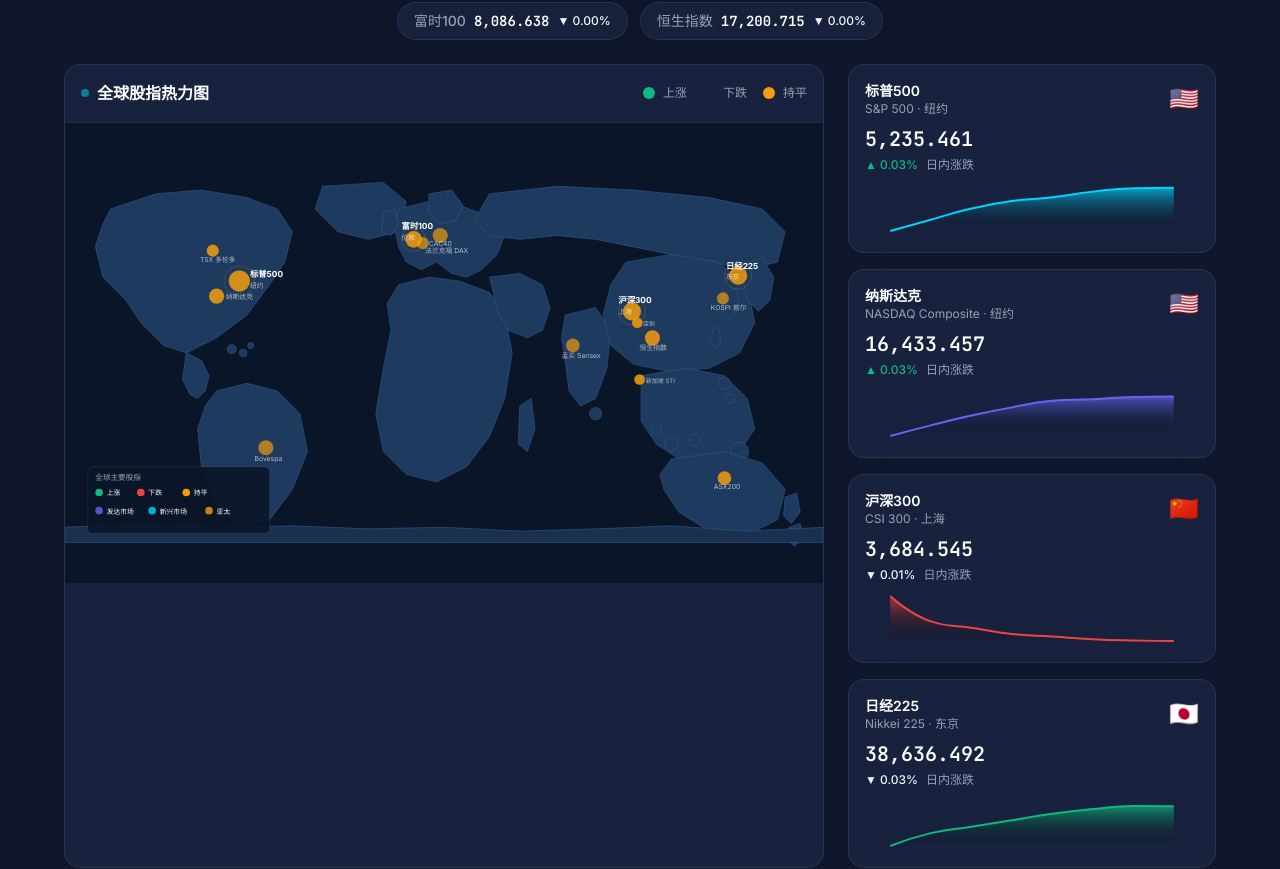
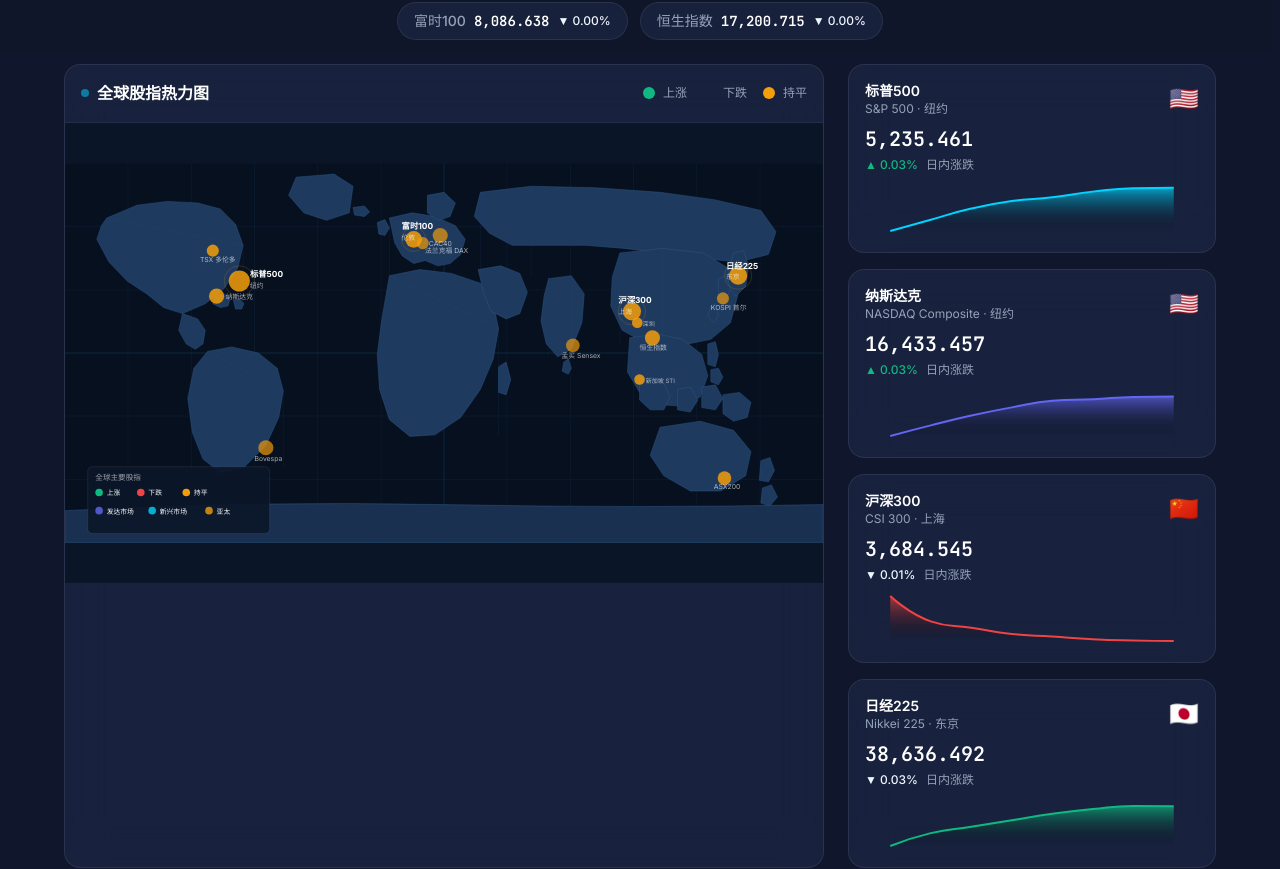
Before and after one commit to Alexbaoyc/nuevostec-web, a Nuxt app: page / in a window 1280 px wide. Shown: the part 4520-5389 px from the top of the page. Built offline with nearby package versions, Linux system fonts and the light colour scheme.

Commit message:
feat: 世界地图优化+移除涨跌幅对比图

```diff
--- a/components/TradeMap.vue
+++ b/components/TradeMap.vue
@@ -42,47 +42,80 @@
           </div>
           <div class="relative bg-[#0a1628]">
             <svg viewBox="0 0 1000 500" class="w-full h-[380px] lg:h-[460px]" xmlns="http://www.w3.org/2000/svg">
-              <rect width="1000" height="500" fill="#0a1628"/>
-              <g fill="#1e3a5f" stroke="#2d5a8a" stroke-width="0.8">
-                <path d="M340,30 L420,25 L450,50 L440,90 L400,100 L360,90 L330,60 Z"/>
-                <path d="M60,60 L120,40 L180,35 L240,45 L280,60 L300,90 L290,130 L270,160 L240,200 L200,230 L160,250 L130,240 L100,210 L80,180 L50,150 L40,110 L50,80 Z"/>
-                <path d="M160,250 L180,260 L190,280 L185,300 L175,310 L165,305 L155,285 Z"/>
-                <path d="M200,300 L240,290 L280,300 L310,330 L320,380 L300,430 L270,470 L230,480 L200,450 L180,400 L175,350 L185,320 Z"/>
-                <circle cx="220" cy="245" r="6" fill="#1e3a5f"/>
-                <circle cx="235" cy="250" r="5" fill="#1e3a5f"/>
-                <circle cx="245" cy="240" r="4" fill="#1e3a5f"/>
-                <path d="M440,60 L480,50 L520,55 L560,70 L580,95 L570,120 L550,140 L530,150 L510,145 L490,130 L470,140 L450,130 L440,110 L435,85 Z"/>
-                <path d="M420,65 L435,60 L440,80 L430,95 L418,90 Z"/>
-                <path d="M480,40 L510,35 L525,55 L515,75 L495,80 L480,65 Z"/>
-                <path d="M440,160 L480,150 L520,155 L560,170 L580,200 L590,250 L580,310 L560,360 L530,400 L490,420 L450,410 L420,380 L410,330 L420,270 L430,220 L425,185 Z"/>
-                <path d="M600,320 L615,310 L620,350 L610,380 L598,370 Z"/>
-                <path d="M560,150 L600,145 L630,160 L640,190 L630,220 L610,230 L585,220 L570,195 L565,170 Z"/>
-                <path d="M660,200 L700,190 L720,220 L715,270 L700,310 L680,320 L665,300 L660,260 L655,230 Z"/>
-                <circle cx="700" cy="330" r="8" fill="#1e3a5f"/>
-                <path d="M560,40 L650,30 L750,35 L850,45 L920,60 L950,90 L940,130 L900,140 L850,130 L800,120 L750,110 L700,100 L650,95 L600,100 L560,95 L540,75 Z"/>
-                <path d="M740,130 L800,120 L860,130 L900,160 L910,210 L890,250 L850,270 L800,275 L750,265 L720,240 L710,200 L720,160 Z"/>
-                <path d="M900,130 L920,125 L935,150 L930,180 L915,195 L900,180 L895,155 Z"/>
-                <path d="M870,170 L885,165 L890,190 L878,205 L868,195 Z"/>
-                <path d="M855,220 L862,215 L865,235 L858,245 L850,235 Z"/>
-                <path d="M760,280 L820,270 L870,280 L900,310 L910,350 L890,380 L850,395 L810,390 L780,370 L760,340 Z"/>
-                <circle cx="870" cy="290" r="8" fill="#1e3a5f"/>
-                <circle cx="878" cy="310" r="6" fill="#1e3a5f"/>
-                <circle cx="780" cy="350" r="7" fill="#1e3a5f"/>
-                <circle cx="800" cy="370" r="9" fill="#1e3a5f"/>
-                <circle cx="830" cy="365" r="8" fill="#1e3a5f"/>
-                <circle cx="890" cy="380" r="12" fill="#1e3a5f"/>
-                <path d="M800,390 L870,380 L920,395 L950,430 L940,470 L900,490 L850,485 L810,460 L790,430 L785,410 Z"/>
-                <path d="M950,440 L965,435 L970,460 L958,475 L948,465 Z"/>
-                <path d="M955,480 L970,475 L975,495 L962,505 L952,495 Z"/>
-                <path d="M0,480 L100,475 L200,480 L300,478 L400,482 L500,480 L600,485 L700,482 L800,478 L900,485 L1000,480 L1000,500 L0,500 Z" fill="#1a3050"/>
+              <!-- Ocean base -->
+              <rect width="1000" height="500" fill="#07101f"/>
+              <!-- Ocean grid (latitude/longitude lines) -->
+              <g stroke="rgba(30,58,95,0.5)" stroke-width="0.5" fill="none">
+                <line x1="0" y1="83" x2="1000" y2="83"/><line x1="0" y1="167" x2="1000" y2="167"/><line x1="0" y1="250" x2="1000" y2="250"/><line x1="0" y1="333" x2="1000" y2="333"/><line x1="0" y1="417" x2="1000" y2="417"/>
+                <line x1="83" y1="0" x2="83" y2="500"/><line x1="167" y1="0" x2="167" y2="500"/><line x1="250" y1="0" x2="250" y2="500"/><line x1="333" y1="0" x2="333" y2="500"/><line x1="417" y1="0" x2="417" y2="500"/><line x1="500" y1="0" x2="500" y2="500"/><line x1="583" y1="0" x2="583" y2="500"/><line x1="667" y1="0" x2="667" y2="500"/><line x1="750" y1="0" x2="750" y2="500"/><line x1="833" y1="0" x2="833" y2="500"/><line x1="917" y1="0" x2="917" y2="500"/>
               </g>
-              <g stroke="#1a3050" stroke-width="0.3" fill="none" opacity="0.5">
-                <line x1="0" y1="125" x2="1000" y2="125"/>
-                <line x1="0" y1="250" x2="1000" y2="250"/>
-                <line x1="0" y1="375" x2="1000" y2="375"/>
-                <line x1="250" y1="0" x2="250" y2="500"/>
-                <line x1="500" y1="0" x2="500" y2="500"/>
-                <line x1="750" y1="0" x2="750" y2="500"/>
+              <!-- Equator and prime meridian -->
+              <line x1="0" y1="250" x2="1000" y2="250" stroke="rgba(0,212,255,0.15)" stroke-width="0.8"/><line x1="500" y1="0" x2="500" y2="500" stroke="rgba(0,212,255,0.15)" stroke-width="0.8"/>
+              <!-- World Landmasses - proper continent shapes -->
+              <g fill="#1e3a5f" stroke="#2d5a8a" stroke-width="0.6">
+                <!-- Greenland -->
+                <path d="M305,18 L355,14 L380,30 L375,65 L345,75 L315,65 L295,42 Z"/>
+                <!-- North America -->
+                <path d="M55,72 L95,55 L135,50 L175,52 L205,60 L225,80 L235,108 L228,138 L210,165 L185,185 L155,198 L130,190 L108,172 L82,155 L58,130 L42,100 L48,82 Z"/>
+                <!-- Central America -->
+                <path d="M155,198 L175,205 L185,220 L182,238 L172,245 L160,238 L150,220 Z"/>
+                <!-- Caribbean -->
+                <path d="M198,175 L210,172 L218,178 L215,188 L205,190 L195,185 Z M222,180 L230,178 L236,185 L233,192 L225,192 Z"/>
+                <!-- South America -->
+                <path d="M188,248 L220,242 L255,250 L280,270 L288,300 L282,335 L265,372 L235,402 L205,408 L182,390 L168,355 L162,310 L170,270 Z"/>
+                <!-- Europe -->
+                <path d="M428,72 L458,65 L488,70 L515,82 L528,100 L522,120 L508,132 L492,135 L475,128 L460,132 L445,122 L435,105 Z"/>
+                <!-- British Isles -->
+                <path d="M412,78 L422,74 L428,85 L422,95 L414,93 Z"/>
+                <!-- Scandinavia -->
+                <path d="M478,42 L500,38 L515,52 L508,70 L492,75 L478,65 Z"/>
+                <!-- Iceland -->
+                <path d="M380,58 L395,56 L402,64 L395,70 L382,68 Z"/>
+                <!-- Africa -->
+                <path d="M428,148 L468,140 L510,145 L548,158 L565,185 L572,218 L565,258 L548,298 L522,335 L488,358 L455,360 L428,338 L415,298 L412,252 L418,205 Z"/>
+                <!-- Madagascar -->
+                <path d="M572,268 L582,262 L588,285 L582,305 L572,302 Z"/>
+                <!-- Middle East / Arabian Peninsula -->
+                <path d="M545,140 L575,135 L600,145 L610,170 L600,198 L582,205 L562,195 L552,170 L548,152 Z"/>
+                <!-- India / South Asia -->
+                <path d="M638,152 L668,148 L685,172 L682,210 L668,245 L650,255 L635,238 L628,208 L632,175 Z"/>
+                <!-- Sri Lanka -->
+                <path d="M658,262 L664,258 L668,270 L664,278 L656,274 Z"/>
+                <!-- Russia / Northern Asia -->
+                <path d="M548,38 L615,30 L700,32 L785,38 L858,48 L918,62 L938,90 L928,120 L888,130 L838,125 L788,118 L738,112 L688,108 L638,108 L590,108 L560,92 L540,70 Z"/>
+                <!-- China / East Asia -->
+                <path d="M732,118 L788,112 L842,118 L878,140 L888,172 L878,210 L852,232 L812,240 L768,238 L735,220 L720,188 L722,150 Z"/>
+                <!-- Japan -->
+                <path d="M882,118 L895,115 L902,135 L898,162 L885,175 L875,162 L875,140 Z"/>
+                <!-- Korea -->
+                <path d="M862,152 L872,148 L878,165 L872,180 L862,178 Z"/>
+                <!-- Taiwan -->
+                <path d="M852,188 L858,185 L862,200 L856,210 L848,202 Z"/>
+                <!-- Southeast Asia -->
+                <path d="M745,230 L782,225 L815,232 L840,252 L848,280 L838,308 L812,320 L782,318 L758,302 L742,275 Z"/>
+                <!-- Philippines -->
+                <path d="M848,238 L858,235 L862,252 L858,268 L848,265 Z M852,272 L862,270 L868,282 L862,292 L852,288 Z"/>
+                <!-- Indonesia -->
+                <path d="M758,285 L775,282 L790,290 L798,308 L790,325 L772,325 L758,312 Z M808,298 L825,295 L835,312 L825,328 L808,325 Z M840,295 L858,292 L868,310 L858,325 L840,322 Z"/>
+                <!-- Papua New Guinea -->
+                <path d="M868,305 L890,302 L905,315 L900,335 L882,340 L868,330 Z"/>
+                <!-- Australia -->
+                <path d="M785,348 L838,340 L882,352 L905,380 L898,412 L865,432 L825,432 L790,412 L772,385 Z"/>
+                <!-- New Zealand -->
+                <path d="M918,392 L930,388 L936,405 L928,420 L916,418 Z M920,428 L932,424 L940,440 L930,452 L918,448 Z"/>
+                <!-- Antarctica (bottom edge) -->
+                <path d="M0,458 Q250,445 500,450 Q750,455 1000,450 L1000,500 L0,500 Z" fill="#1a3050"/>
+              </g>
+              <!-- Country borders overlay for depth -->
+              <g fill="none" stroke="rgba(45,90,138,0.4)" stroke-width="0.4">
+                <!-- Major country divisions -->
+                <path d="M732,118 L732,240"/><path d="M788,112 L788,240"/><path d="M838,125 L838,232"/>
+                <path d="M638,148 L638,255"/><path d="M668,148 L668,255"/>
+                <path d="M548,38 L548,148"/><path d="M615,30 L615,148"/>
+                <path d="M428,72 L428,148"/><path d="M488,70 L488,148"/>
+                <path d="M55,72 L235,108"/><path d="M235,108 L235,185"/>
+                <path d="M188,248 L288,300"/><path d="M288,300 L288,402"/>
+                <path d="M428,148 L572,218"/><path d="M572,218 L572,360"/>
               </g>
 
               <!-- Market Bubbles -->
@@ -254,16 +287,6 @@
             {{ idx.change >= 0 ? '▲' : '▼' }} {{ Math.abs(idx.change).toFixed(2) }}%
           </div>
         </div>
-      </div>
-
-      <!-- Performance Comparison Chart -->
-      <div class="glass rounded-2xl p-6 mb-6">
-        <h3 class="text-white font-semibold mb-4 flex items-center gap-2">
-          <span class="text-lg">📊</span>
-          主要指数涨跌幅对比（2024年以来）
-        </h3>
-        <div ref="compareChartContainer" class="h-[220px]"></div>
-        <p class="text-xs text-text-secondary mt-3 text-right">数据来源：各交易所公开数据 / 模拟数据</p>
       </div>
 
       <!-- Market Summary Table -->
@@ -465,13 +488,11 @@
 const nasdaqChartContainer = ref(null)
 const csi300ChartContainer = ref(null)
 const nikkeiChartContainer = ref(null)
-const compareChartContainer = ref(null)
 
 let sp500Chart = null
 let nasdaqChart = null
 let csi300Chart = null
 let nikkeiChart = null
-let compareChart = null
 
 // Market data
 const marketData = ref({
@@ -599,53 +620,6 @@
     nikkeiChart = echarts.init(nikkeiChartContainer.value, 'dark')
     nikkeiChart.setOption(makeOption(marketData.value.nikkei.history, '#10B981'))
   }
-  if (compareChartContainer.value) {
-    compareChart = echarts.init(compareChartContainer.value, 'dark')
-    compareChart.setOption({
-      backgroundColor: 'transparent',
-      grid: { top: 20, right: 20, bottom: 40, left: 50 },
-      legend: { bottom: 0, textStyle: { color: '#94A3B8', fontSize: 10 }, itemWidth: 12, itemHeight: 8 },
-      xAxis: {
-        type: 'category',
-        data: ['1月', '2月', '3月', '4月', '5月', '6月', '7月', '8月', '9月', '10月', '11月', '12月'],
-        axisLine: { lineStyle: { color: 'rgba(255,255,255,0.1)' } },
-        axisLabel: { color: '#94A3B8', fontSize: 9 },
-      },
-      yAxis: {
-        type: 'value',
-        axisLine: { show: false },
-        splitLine: { lineStyle: { color: 'rgba(255,255,255,0.05)' } },
-        axisLabel: { color: '#94A3B8', fontSize: 9, formatter: v => v + '%' },
-      },
-      series: [
-        {
-          name: '标普500', type: 'line', smooth: true, symbol: 'circle', symbolSize: 4,
-          data: [0, 1.2, 2.8, 3.5, 4.2, 5.1, 6.3, 7.0, 7.8, 8.1, 8.3, 8.42],
-          lineStyle: { color: '#00D4FF', width: 2 }, itemStyle: { color: '#00D4FF' },
-        },
-        {
-          name: '纳斯达克', type: 'line', smooth: true, symbol: 'circle', symbolSize: 4,
-          data: [0, 1.8, 3.5, 4.8, 6.2, 7.8, 9.0, 10.2, 11.0, 11.8, 12.1, 12.35],
-          lineStyle: { color: '#6366F1', width: 2 }, itemStyle: { color: '#6366F1' },
-        },
-        {
-          name: '沪深300', type: 'line', smooth: true, symbol: 'circle', symbolSize: 4,
-          data: [0, -0.5, 0.8, 1.2, 1.5, 1.8, 2.0, 2.1, 2.0, 2.15, 2.2, 2.18],
-          lineStyle: { color: '#EF4444', width: 2 }, itemStyle: { color: '#EF4444' },
-        },
-        {
-          name: '日经225', type: 'line', smooth: true, symbol: 'circle', symbolSize: 4,
-          data: [0, 1.5, 3.2, 5.0, 7.2, 9.0, 11.0, 12.5, 14.0, 14.8, 15.4, 15.62],
-          lineStyle: { color: '#10B981', width: 2 }, itemStyle: { color: '#10B981' },
-        },
-        {
-          name: '富时100', type: 'line', smooth: true, symbol: 'circle', symbolSize: 4,
-          data: [0, 0.5, 1.2, 1.8, 2.3, 2.9, 3.4, 3.7, 3.9, 4.0, 4.1, 4.15],
-          lineStyle: { color: '#F59E0B', width: 2 }, itemStyle: { color: '#F59E0B' },
-        },
-      ],
-    })
-  }
 }
 
 const updateMarket = () => {
@@ -686,7 +660,7 @@
     nasdaqChart?.resize()
     csi300Chart?.resize()
     nikkeiChart?.resize()
-    compareChart?.resize()
+
   })
 })
 
@@ -695,7 +669,7 @@
   nasdaqChart?.dispose()
   csi300Chart?.dispose()
   nikkeiChart?.dispose()
-  compareChart?.dispose()
+
   if (marketInterval) clearInterval(marketInterval)
 })
 </script>
```
